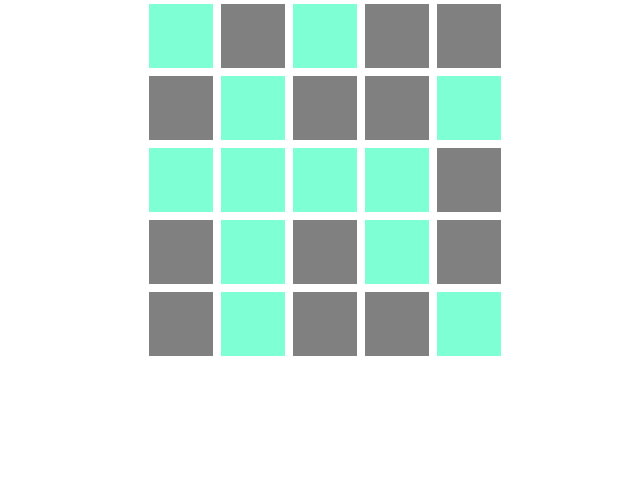
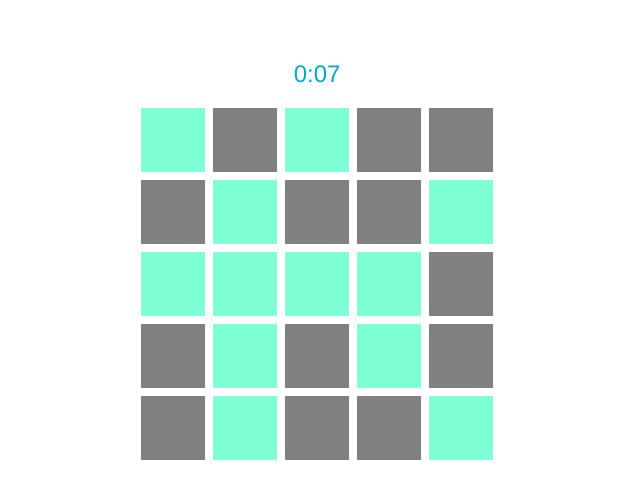
Before and after one commit to wcaokaze/clear-all-to-win, a Vue app: page /#/ in a window 1280 px wide. Shown: the top 498 px of the page, without its empty margins (323-963 px from the left). Built offline with nearby package versions, Linux system fonts and the light colour scheme.

Commit message:
タイマーを表示してみた

```diff
--- a/src/views/Home.vue
+++ b/src/views/Home.vue
@@ -1,6 +1,9 @@
 <template>
     <div class="home">
-        <Field class="field" :field="field" @cellClick="onCellClick"/>
+        <div class="field">
+            <div class="duration">{{formattedTime}}</div>
+            <Field :field="field" @cellClick="onCellClick"/>
+        </div>
         <div class="cleared" v-if="isCleared">
             <span>
                 CLEAR
@@ -10,7 +13,7 @@
 </template>
 
 <script lang="ts">
-    import {Component, Vue} from "vue-property-decorator";
+    import {Component, Vue, Watch} from "vue-property-decorator";
     import Field from '@/components/Field.vue'
 
     @Component({
@@ -27,12 +30,34 @@
             [false, true, false]
         ];
 
+        private duration = 0;
+        private timerHandle?: number;
+
         mounted() {
             this.field = Home.generateRandomField(5, 5, 15, this.rule);
+            this.timerHandle = setInterval(() => { this.duration += 1000 }, 1000);
         }
 
         private get isCleared(): boolean {
             return this.field.every(column => column.every(cell => !cell));
+        }
+
+        private get formattedTime(): string {
+            const min = Math.floor( this.duration / 1000  / 60).toString();
+            const sec = Math.floor((this.duration / 1000) % 60).toString();
+
+            if (sec.length == 1) {
+                return `${min}:0${sec}`;
+            } else {
+                return `${min}:${sec}`;
+            }
+        }
+
+        @Watch('isCleared')
+        private stopTimerIfCleared() {
+            if (this.isCleared) {
+                clearInterval(this.timerHandle);
+            }
         }
 
         private onCellClick(clickedX: number, clickedY: number) {
@@ -89,14 +114,19 @@
 
 <style lang="stylus">
     .field {
-        position absolute
-        top 0
+        position relative
+
+        .duration {
+            margin 16px
+            color #00aac1
+            font-size 150%
+        }
     }
 
     .cleared {
         width 100%
         position absolute
-        top 48px
+        top 168px
 
         span {
             padding 32px
```
